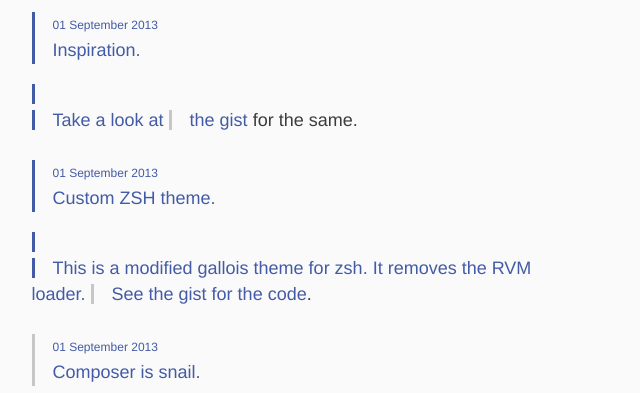
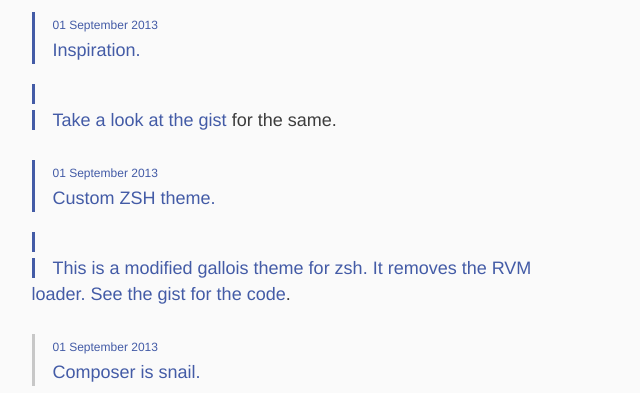
Before and after one commit to aniketpant/journal, a Jekyll site: the page built from index.md, in a window 1280 px wide. Shown: the part 347-740 px from the top of the page, without its empty margins (0-640 px from the left). Built offline with Jekyll 4.4.1, drawn with Linux system fonts in a browser that asks for light colours.

Commit message:
Fix breaking design
Signed-off-by: Aniket Pant <me@aniketpant.com>

```diff
--- a/index.md
+++ b/index.md
@@ -7,7 +7,7 @@ slug: home
 {% for post in site.posts %}
 {% if forloop.index == 1 or forloop.index == 2 or forloop.index == 3 %}
 <li>
-<a href="{{ post.url }}" class="highlite">
+<a href="{{ post.url }}" class="link highlite">
   <date class="date milli">{{ post.date | date_to_long_string }}</date>
   <span class="title">{{ post.title }}</span>
   <div class="excerpt">{{ post.content }}</div>
@@ -15,7 +15,7 @@ slug: home
 </li>
 {% else %}
 <li>
-<a href="{{ post.url }}">
+<a href="{{ post.url }}" class="link">
   <date class="date milli">{{ post.date | date_to_long_string }}</date>
   <span class="title">{{ post.title }}</span>
 </a>
--- a/stylesheets/style.scss
+++ b/stylesheets/style.scss
@@ -39,7 +39,7 @@ a {
 }
 
 .list {
-  a {
+  .link {
     padding-left: 1rem;
     margin-bottom: 1rem;
     border-left: 3px solid darken($white, 20%);
```
Also changed, not shown: style.css.
